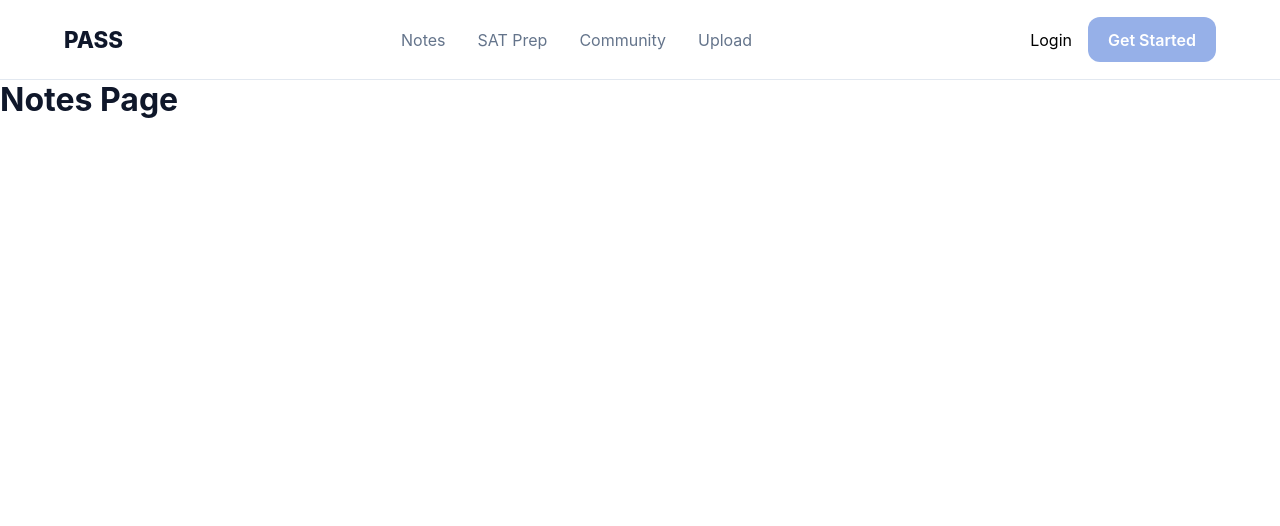
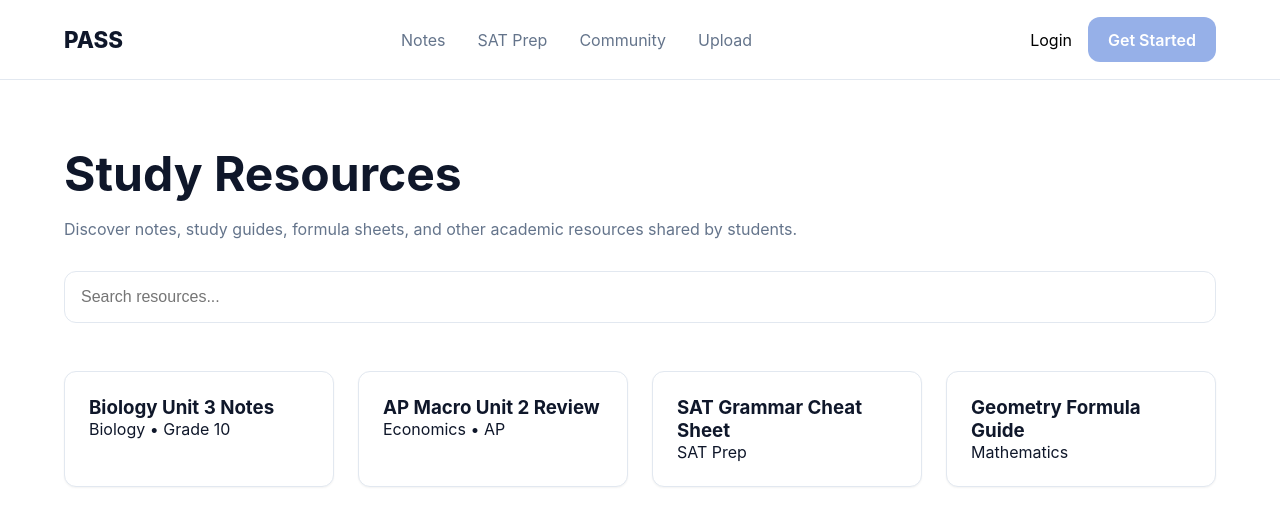
Before and after one commit to thisisemily73/peer-academic-study-support, a React (Vite) app: page /notes in a window 1280 px wide. Shown: the top 526 px of the page. Built offline with nearby package versions, Linux system fonts and the light colour scheme.

Commit message:
Created notes page and added its style to globals.css

```diff
--- a/src/pages/Notes.jsx
+++ b/src/pages/Notes.jsx
@@ -3,7 +3,45 @@ import Layout from "../components/Layout/Layout";
 export default function Notes() {
   return (
     <Layout>
-      <h1>Notes Page</h1>
+      <section className="notes-page">
+        <div className="container">
+          <h1>Study Resources</h1>
+
+          <p className="notes-subtitle">
+            Discover notes, study guides, formula sheets,
+            and other academic resources shared by students.
+          </p>
+
+          <div className="search-bar">
+            <input
+              type="text"
+              placeholder="Search resources..."
+            />
+          </div>
+
+          <div className="resource-grid">
+            <div className="resource-card">
+              <h3>Biology Unit 3 Notes</h3>
+              <p>Biology • Grade 10</p>
+            </div>
+
+            <div className="resource-card">
+              <h3>AP Macro Unit 2 Review</h3>
+              <p>Economics • AP</p>
+            </div>
+
+            <div className="resource-card">
+              <h3>SAT Grammar Cheat Sheet</h3>
+              <p>SAT Prep</p>
+            </div>
+
+            <div className="resource-card">
+              <h3>Geometry Formula Guide</h3>
+              <p>Mathematics</p>
+            </div>
+          </div>
+        </div>
+      </section>
     </Layout>
   );
 }
--- a/src/styles/globals.css
+++ b/src/styles/globals.css
@@ -191,3 +191,60 @@ img {
     grid-template-columns: 1fr;
   }
 }
+
+/* NOTES PAGE */
+.notes-page {
+  padding: 4rem 0;
+}
+
+.notes-page h1 {
+  font-size: 3rem;
+  margin-bottom: 1rem;
+}
+
+.notes-subtitle {
+  color: var(--text-light);
+  margin-bottom: 2rem;
+}
+
+.search-bar {
+  margin-bottom: 3rem;
+}
+
+.search-bar input {
+  width: 100%;
+
+  padding: 1rem;
+
+  border: 1px solid var(--border);
+
+  border-radius: var(--radius);
+
+  font-size: 1rem;
+}
+
+.resource-grid {
+  display: grid;
+
+  grid-template-columns: repeat(auto-fit, minmax(250px, 1fr));
+
+  gap: 1.5rem;
+}
+
+.resource-card {
+  background: white;
+
+  border: 1px solid var(--border);
+
+  border-radius: var(--radius);
+
+  padding: 1.5rem;
+
+  box-shadow: var(--shadow-sm);
+
+  transition: transform 0.2s ease;
+}
+
+.resource-card:hover {
+  transform: translateY(-4px);
+}
```
